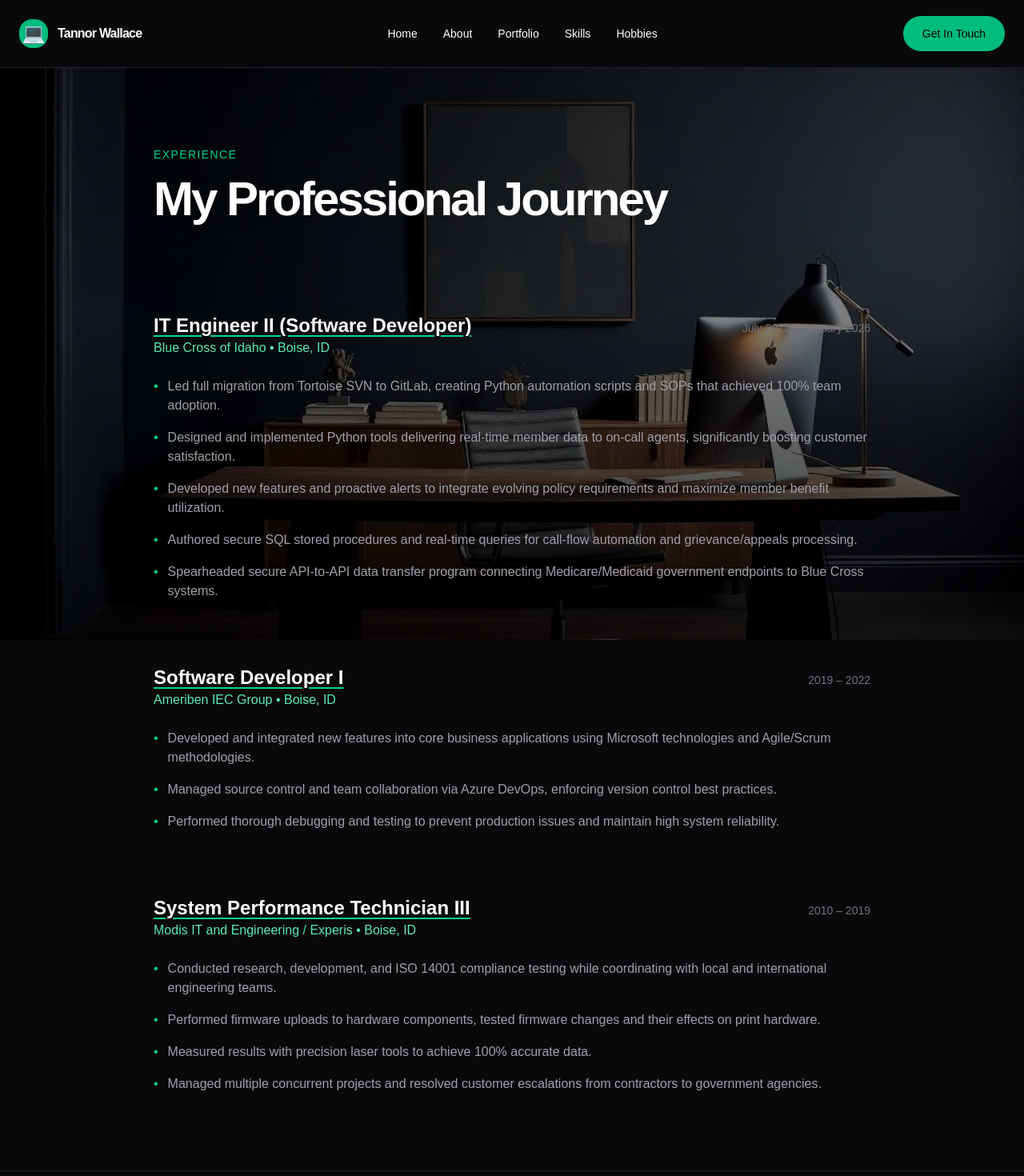
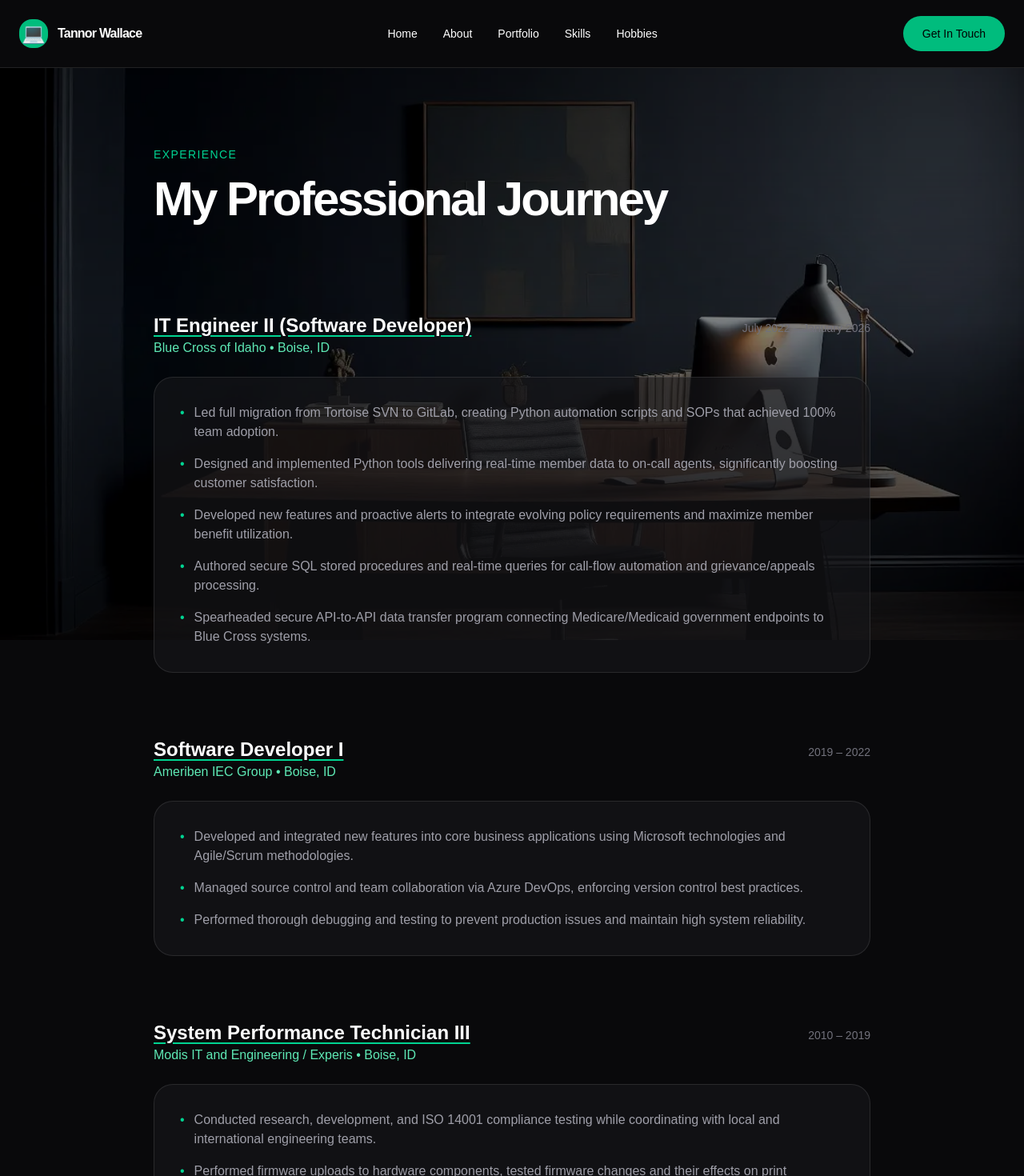
Before and after one commit to TannorWallace/tannor-portfolio, a Next.js app: page /experience in a window 1280 px wide. Shown: the top 1470 px of the page at 80% size. Built offline with nearby package versions, Linux system fonts and the light colour scheme.

Commit message:
Few consistency changes in css before headshots and deployment for the"world to see

```diff
--- a/components/Experience.tsx
+++ b/components/Experience.tsx
@@ -17,12 +17,12 @@ export default function Experience() {
             <div>
               <div className="flex flex-col md:flex-row md:items-baseline justify-between gap-2 mb-6">
                 <div>
-                  <h2 className="text-2xl font-semibold text-white underline underline-offset-4 decoration-emerald-400">IT Engineer II (Software Developer)</h2>
+                  <h2 className="text-2xl font-semibold text-white underline underline-offset-4 decoration-emerald-400 ">IT Engineer II (Software Developer)</h2>
                   <p className="text-emerald-300">Blue Cross of Idaho • Boise, ID</p>
                 </div>
                 <p className="text-zinc-500 text-sm">July 2022 – January 2026</p>
               </div>
-              <ul className="space-y-4 text-zinc-400">
+              <ul className="space-y-4 text-zinc-400 bg-zinc-900/60 border border-white/10 rounded-3xl p-6 md:p-8 col-span-1 md:col-span-1">
                 <li className="flex gap-x-3"><span className="text-emerald-400">•</span> Led full migration from Tortoise SVN to GitLab, creating Python automation scripts and SOPs that achieved 100% team adoption.
                 </li>
                 <li className="flex gap-x-3"><span className="text-emerald-400">•</span> Designed and implemented Python tools delivering real-time member data to on-call agents, significantly boosting customer satisfaction.
@@ -43,9 +43,9 @@ export default function Experience() {
                   <h2 className="text-2xl font-semibold text-white underline underline-offset-4 decoration-emerald-400">Software Developer I</h2>
                   <p className="text-emerald-300">Ameriben IEC Group • Boise, ID</p>
                 </div>
-                <p className="text-zinc-500 text-sm">2019 – 2022</p>
+                <p className="text-zinc-500 text-sm ">2019 – 2022</p>
               </div>
-              <ul className="space-y-4 text-zinc-400">
+              <ul className="space-y-4 text-zinc-400 bg-zinc-900/60 border border-white/10 rounded-3xl p-6 md:p-8 col-span-1 md:col-span-1">
                 <li className="flex gap-x-3"><span className="text-emerald-400">•</span> Developed and integrated new features into core business applications using Microsoft technologies and Agile/Scrum methodologies.</li>
                 <li className="flex gap-x-3"><span className="text-emerald-400">•</span> Managed source control and team collaboration via Azure DevOps, enforcing version control best practices.</li>
                 <li className="flex gap-x-3"><span className="text-emerald-400">•</span> Performed thorough debugging and testing to prevent production issues and maintain high system reliability.</li>
@@ -61,7 +61,7 @@ export default function Experience() {
                 </div>
                 <p className="text-zinc-500 text-sm">2010 – 2019</p>
               </div>
-              <ul className="space-y-4 text-zinc-400">
+              <ul className="space-y-4 text-zinc-400 bg-zinc-900/60 border border-white/10 rounded-3xl p-6 md:p-8 col-span-1 md:col-span-1">
                 <li className="flex gap-x-3"><span className="text-emerald-400">•</span> Conducted research, development, and ISO 14001 compliance testing while coordinating with local and international engineering teams.</li>
                 <li className="flex gap-x-3"><span className="text-emerald-400">•</span> Performed firmware uploads to hardware components, tested firmware changes and their effects on print hardware.</li>
                 <li className="flex gap-x-3"><span className="text-emerald-400">•</span> Measured results with precision laser tools to achieve 100% accurate data.</li>
```
